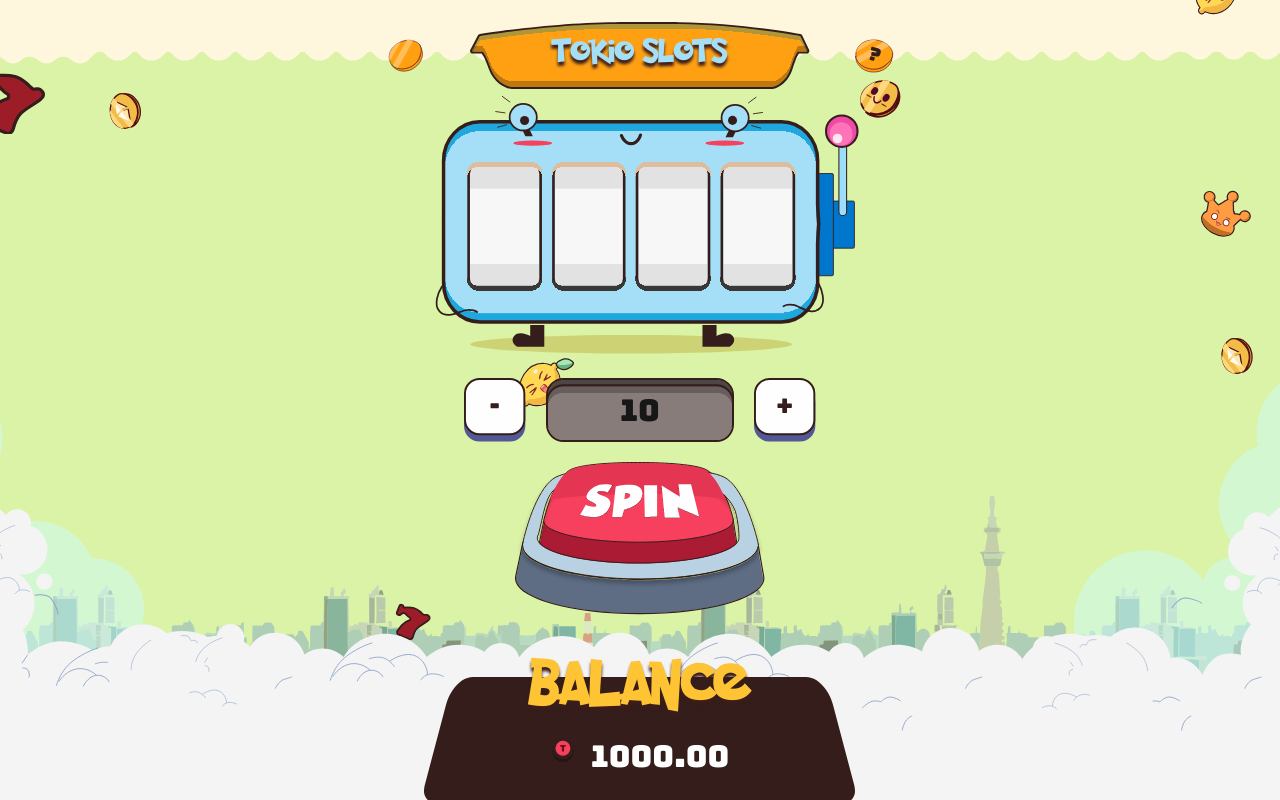
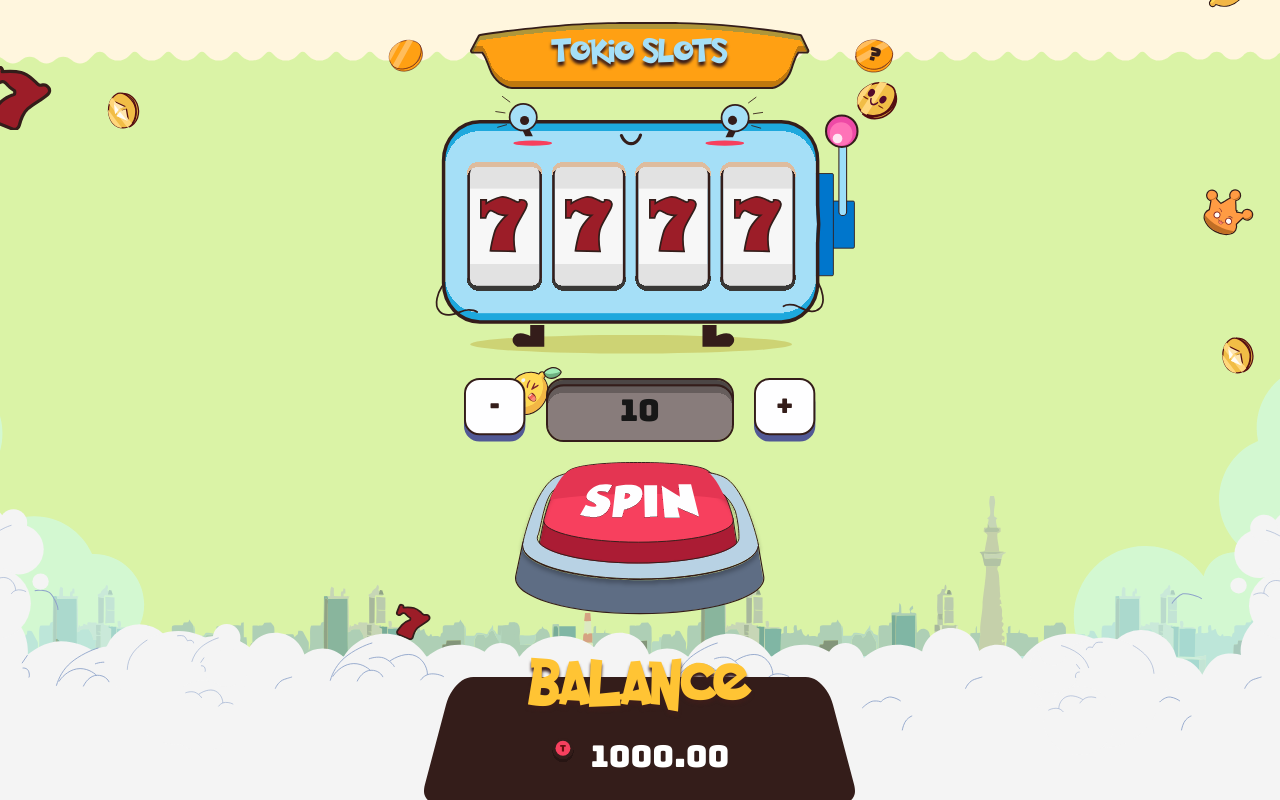
Before and after one commit to MaksimShe/evoverseHW3, a Next.js app: page / in a window 1280 px wide. Built offline with nearby package versions, Linux system fonts and the light colour scheme.

Commit message:
added 'on/off sound' and added standart vars for reels

```diff
--- a/src/components/Reels.tsx
+++ b/src/components/Reels.tsx
@@ -1,6 +1,6 @@
 'use client';
 
-import { LegacyAnimationControls, motion, useAnimation } from "framer-motion";
+import { motion, useAnimation } from "framer-motion";
 import Image from "next/image";
 import { useEffect } from "react";
 import { ReelsProps } from "@/types";
@@ -64,7 +64,7 @@ export const Reels = ({ reels }: ReelsProps) => {
     return () => {
       cleanups.forEach((cleanup) => cleanup && cleanup());
     };
-  }, [reels, hasSound]);
+  }, [reels]);
 
 
 
--- a/src/components/SlotMachine.tsx
+++ b/src/components/SlotMachine.tsx
@@ -11,11 +11,14 @@ import { calculateWin } from "@/utils/calculateWin";
 import { useSlotLogic } from "@/hooks/useSlotLogic";
 import cn from "classnames";
 import { useMediaQuery } from "react-responsive";
+import {symbols} from "@/utils/symbols";
 
 export const widthChangeMachineSize = 440;
 
 export const SlotMachine = () => {
-  const [slot, setSlot] = useState<{[key: string]: string[]}>({one: [], two: [], tr: [], four: []});
+  const [slot, setSlot] = useState<{[key: string]: string[]}>(
+    {one: [symbols.seven], two: [symbols.seven], tr: [symbols.seven], four: [symbols.seven]}
+  );
 
   const { gameStatus, bet } = useSlotStore();
   const { startGame } = useSlotLogic();
@@ -48,12 +51,11 @@ export const SlotMachine = () => {
   return (
     <section>
       <div className="relative">
-        {
-          gameStatus !== GameStatus.disabled &&
+
           <div className="absolute left-[11%] top-[35.8%]">
             <Reels reels={slot} />
           </div>
-        }
+
 
         <Image
           src={slotImg.slotMachine}
```
